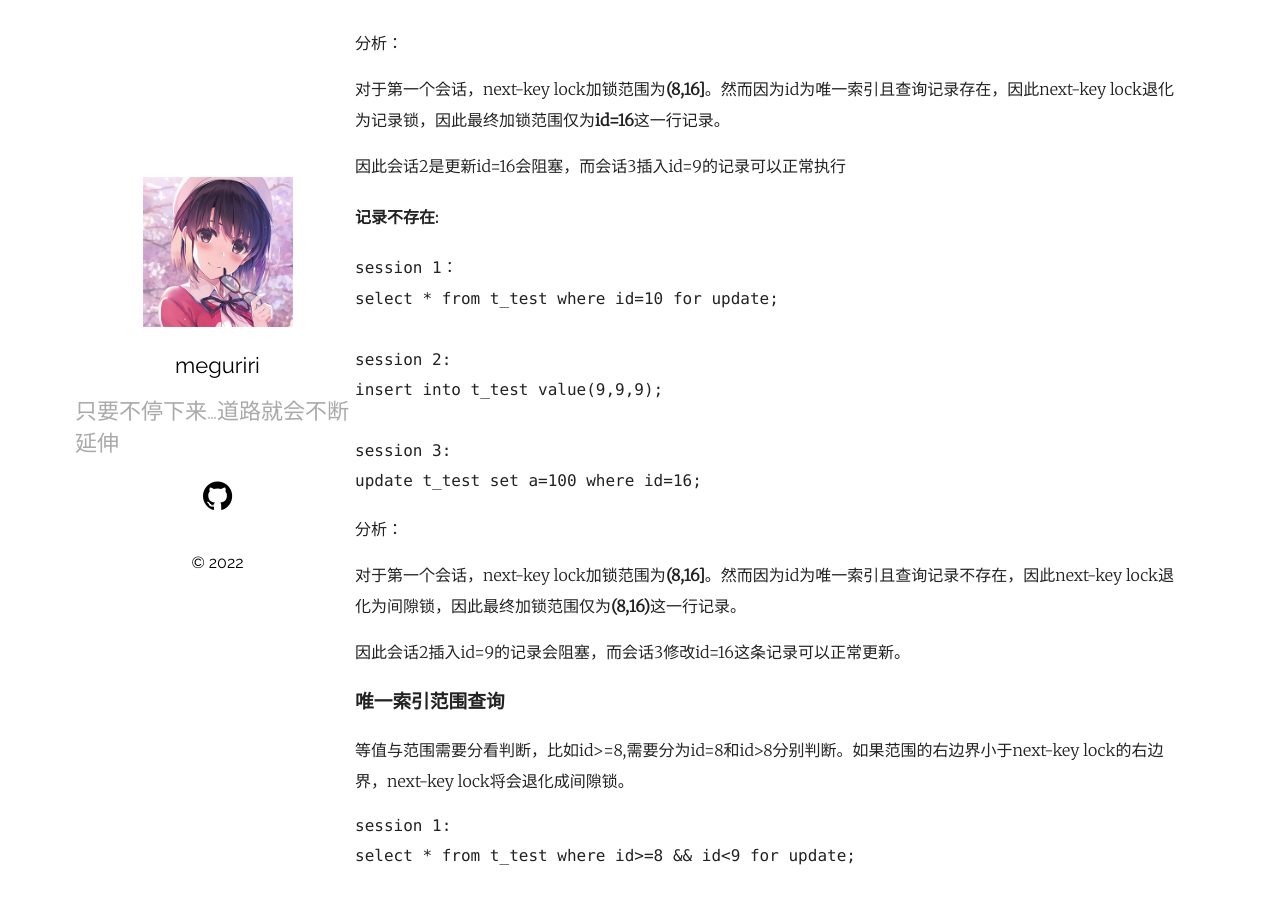
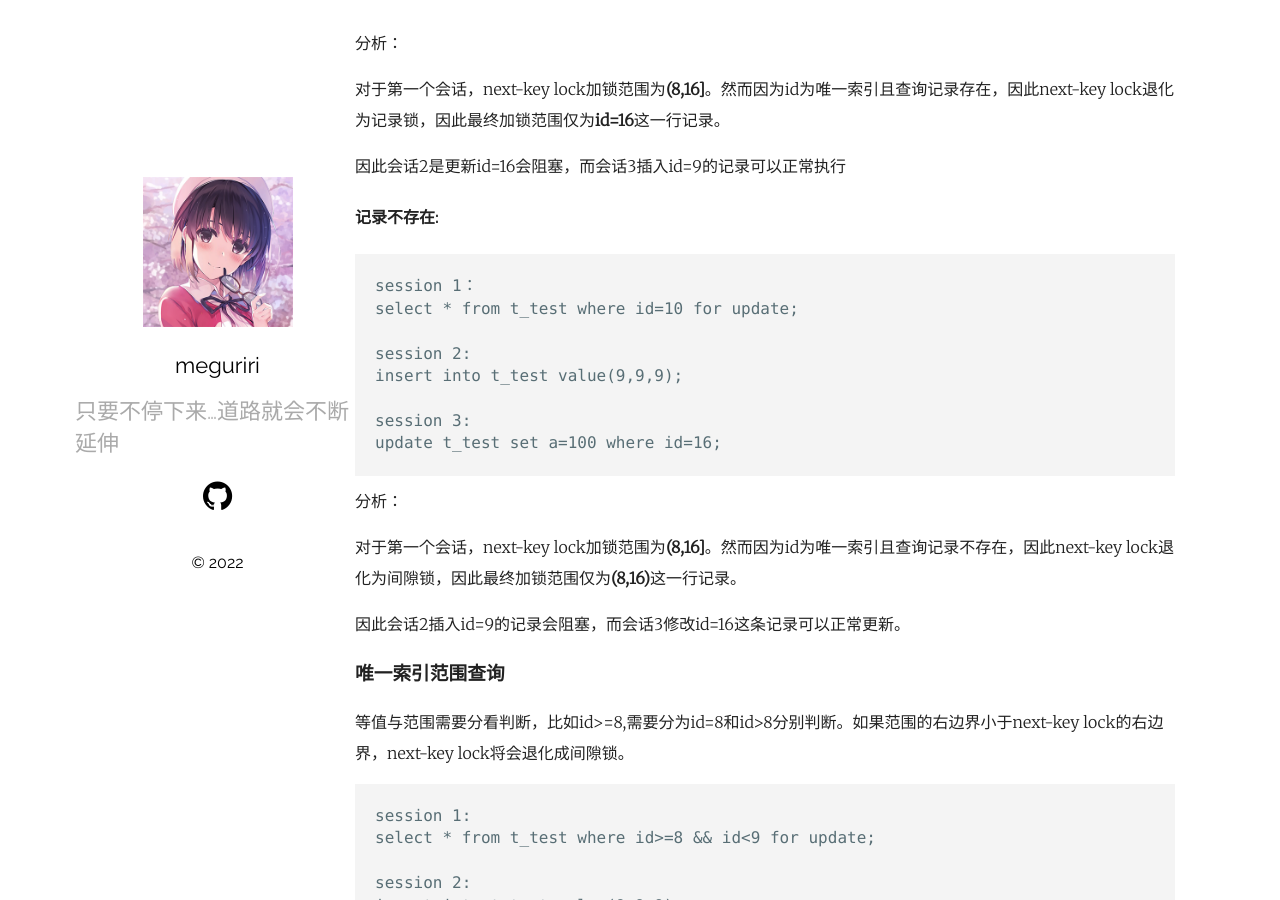
Before and after one commit to meguriri/meguriri.github.io, a Jekyll site: the page built from _posts/2022/2022-05-20-next-key lock理解.md, in a window 1280 px wide and 900 px high, scrolled down 1541 px. Built offline with Jekyll 4.4.1, drawn with Linux system fonts in a browser that asks for light colours.

Commit message:
Update 2022-05-20-next-key lock理解.md

````diff
--- a/_posts/2022/2022-05-20-next-key lock理解.md
+++ b/_posts/2022/2022-05-20-next-key lock理解.md
@@ -69,7 +69,7 @@ insert into t_test value(9,9,9);
 
 #### 记录不存在:
 
-```mysql
+```
 session 1：
 select * from t_test where id=10 for update;
 
@@ -90,7 +90,7 @@ update t_test set a=100 where id=16;
 
 等值与范围需要分看判断，比如id>=8,需要分为id=8和id>8分别判断。如果范围的右边界小于next-key lock的右边界，next-key lock将会退化成间隙锁。
 
-```mysql
+```
 session 1:
 select * from t_test where id>=8 && id<9 for update;
 
@@ -121,7 +121,7 @@ update t_test set a=100 where id=16;
 
 #### 记录存在
 
-```mysql
+```
 session 1：
 select id from t_test where b=8 for update;
 
@@ -147,7 +147,7 @@ update t_test set a=100 where b=16;
 
 #### 记录不存在
 
-```mysql
+```
 session 1:
 select * from t_test where b=10 for update;
 
@@ -168,7 +168,7 @@ update t_test set a=100 where b=16;
 
 非唯一索引和主键索引的范围查询的加锁也有所不同，不同之处在于**普通索引范围查询，next-key lock 不会退化为间隙锁和记录锁**。
 
-```mysql
+```
 session 1:
 select * from t_test where b>=8 and b<9 for update;
 
````
